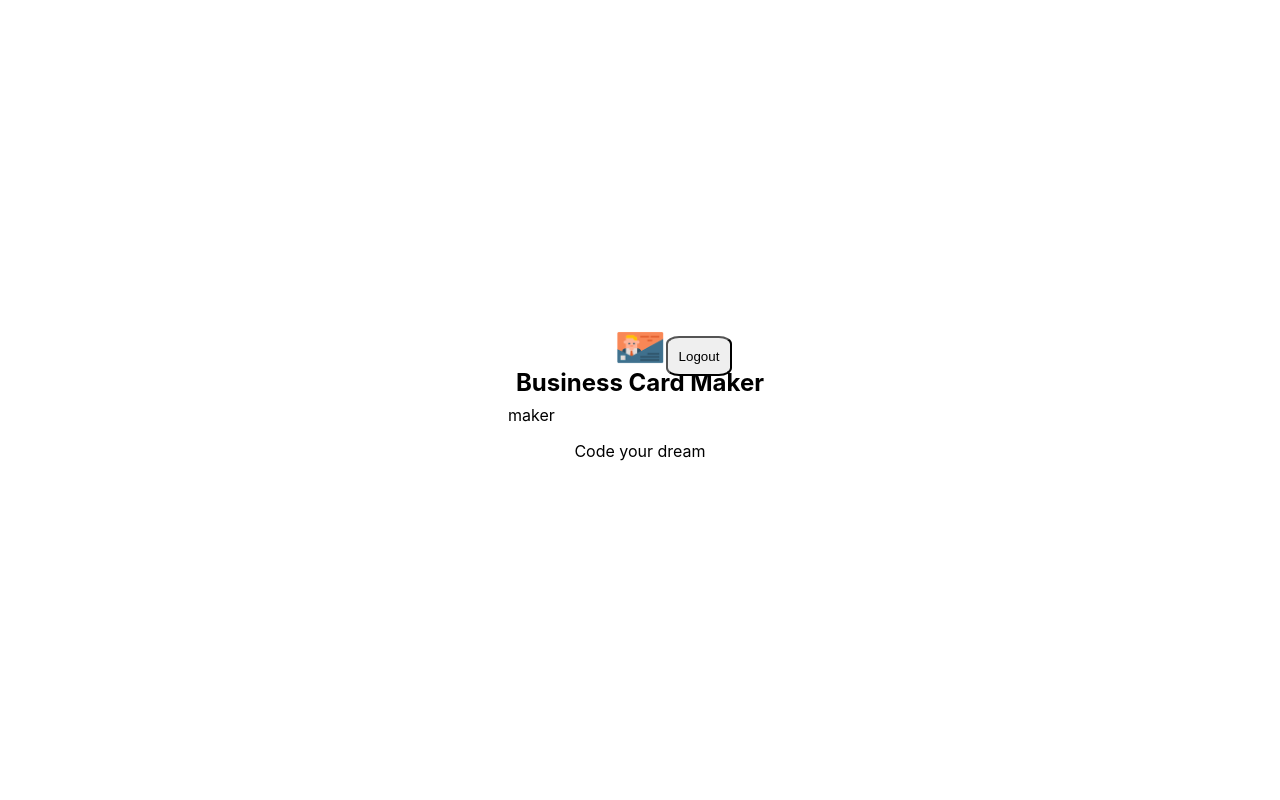
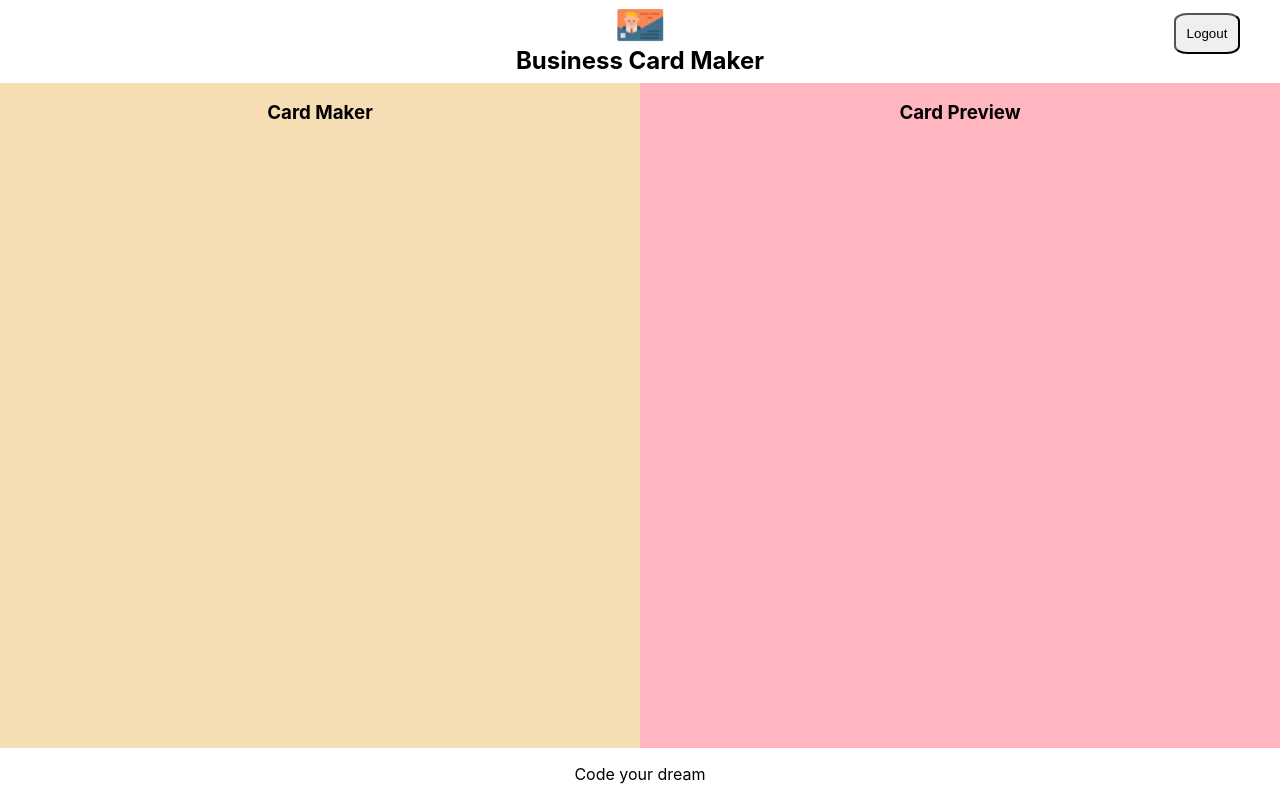
Before and after one commit to up456/card-maker-solution, a React (Create React App) app: page /maker in a window 1280 px wide. Built offline with nearby package versions, Linux system fonts and the light colour scheme; no server answers; sample sign-in values are in the browser's storage.

Commit message:
add editor and preview layout

```diff
--- /dev/null
+++ b/src/components/editor/editor.jsx
@@ -0,0 +1,10 @@
+import React from 'react';
+import styles from './editor.module.css';
+
+const Editor = (props) => (
+  <section className={styles.editor}>
+    <h1 className={styles.title}>Card Maker</h1>
+  </section>
+);
+
+export default Editor;
--- /dev/null
+++ b/src/components/editor/editor.module.css
@@ -0,0 +1,13 @@
+@value makerGreen from '../../common/colors.css';
+
+.editor {
+  flex-basis: 50%;
+  background-color: wheat;
+}
+
+.title {
+  width: 100%;
+  text-align: center;
+  margin-bottom: 1em;
+  color: makerGreen;
+}
--- a/src/components/maker/maker.jsx
+++ b/src/components/maker/maker.jsx
@@ -1,8 +1,10 @@
 import React from 'react';
 import { useNavigate } from 'react-router-dom';
 import { useEffect } from 'react/cjs/react.development';
+import Editor from '../editor/editor';
 import Footer from '../footer/footer';
 import Header from '../header/header';
+import Preview from '../preview/preview';
 import styles from './maker.module.css';
 
 const Maker = ({ authService }) => {
@@ -21,7 +23,10 @@ const Maker = ({ authService }) => {
   return (
     <section className={styles.maker}>
       <Header onLogout={onLogout} />
-      maker
+      <div className={styles.container}>
+        <Editor />
+        <Preview />
+      </div>
       <Footer />
     </section>
   );
--- a/src/components/maker/maker.module.css
+++ b/src/components/maker/maker.module.css
@@ -0,0 +1,19 @@
+@value mediaQuery from '../../common/size.css';
+
+.maker {
+  width: 100%;
+  height: 100%;
+  display: flex;
+  flex-direction: column;
+}
+
+.container {
+  flex: 1;
+  display: flex;
+}
+
+@media screen and (max-width: mediaQuery) {
+  .container {
+    flex-direction: column;
+  }
+}
--- /dev/null
+++ b/src/components/preview/preview.jsx
@@ -0,0 +1,9 @@
+import React from 'react';
+import styles from './preview.module.css';
+
+const Preview = (props) => (
+  <section className={styles.preview}>
+    <h1 className={styles.title}>Card Preview</h1>
+  </section>
+);
+export default Preview;
--- /dev/null
+++ b/src/components/preview/preview.module.css
@@ -0,0 +1,13 @@
+@value makerGreen from '../../common/colors.css';
+
+.preview {
+  flex-basis: 50%;
+  background-color: lightpink;
+}
+
+.title {
+  width: 100%;
+  text-align: center;
+  margin-bottom: 1em;
+  color: makerGreen;
+}
```
